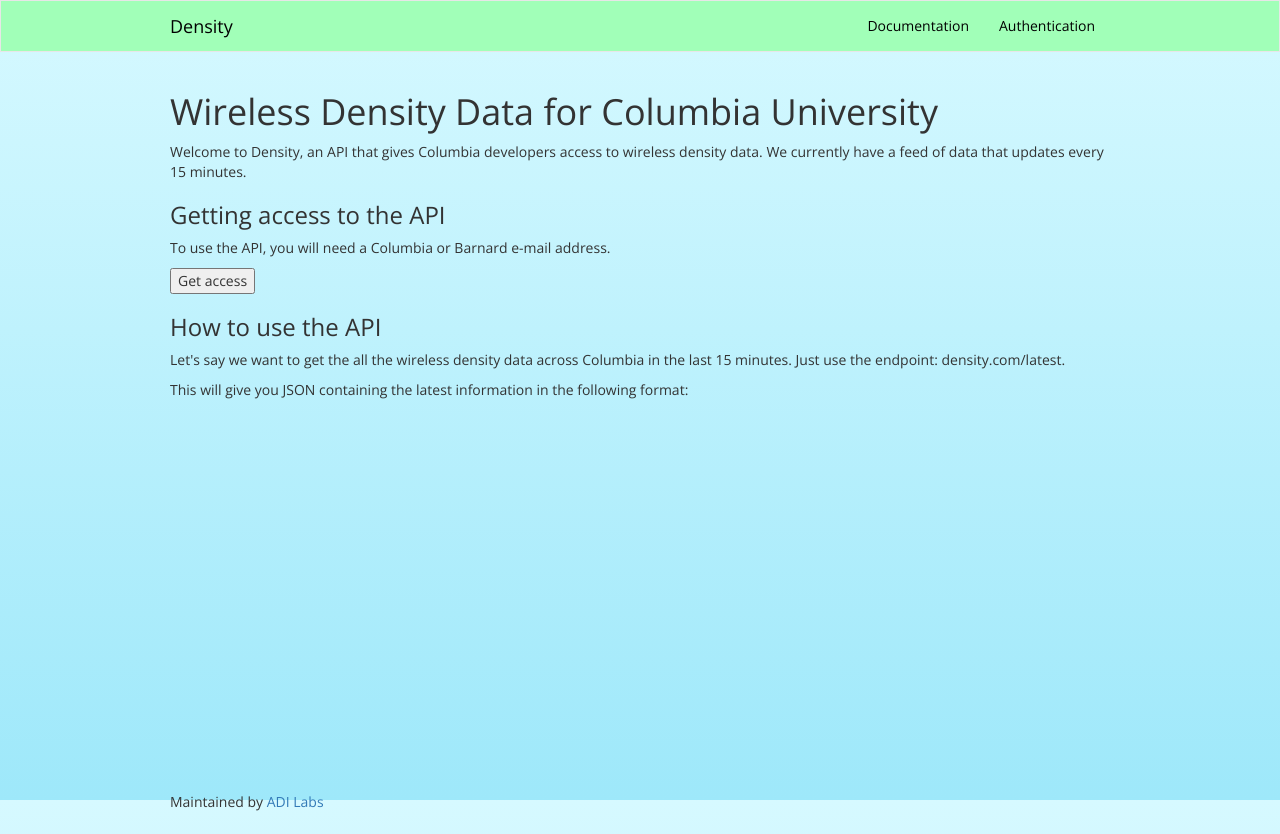
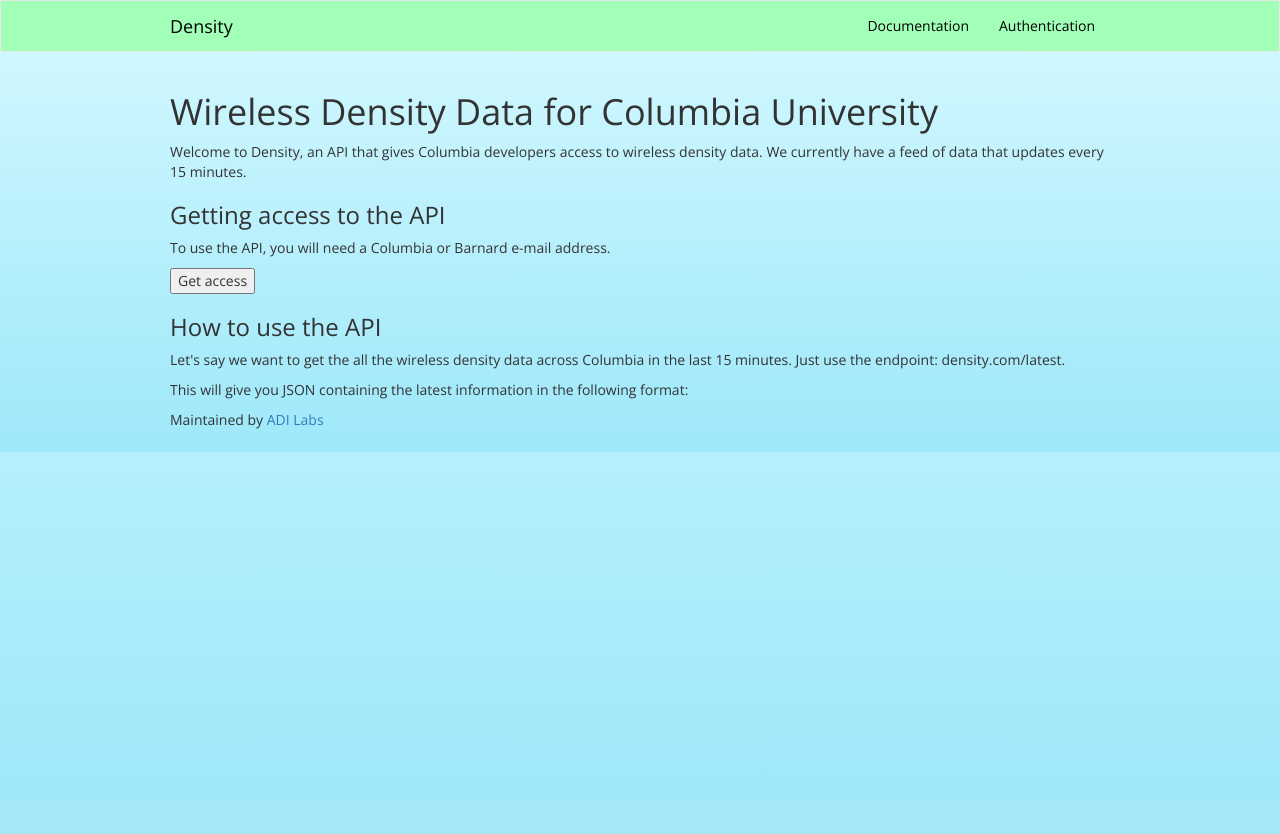
Before and after one commit to ADI-Labs/density, a Flask app: page / in a window 1280 px wide. After the commit the page ends 499 px from the top, so only its background shows below. Run offline with Flask 2, Linux system fonts and the light colour scheme; some libraries are stand-ins or nearby versions.

Commit message:
percent full never goes above 100, edited height in style.css

```diff
--- a/density/density.py
+++ b/density/density.py
@@ -226,6 +226,9 @@ def capacity():
         # Cast one of the numbers into a float, get a percentile by multiplying
         # 100, round the percentage and cast it back into a int.
         percent_full = int(round(float(cur_client_count)/capacity*100))
+        if percent_full > 100:
+            percent_full = 100
+
         locations.append({"name": groupName, "fullness": percent_full})
 
     return render_template('capacity.html', locations=locations)
--- a/density/static/style.css
+++ b/density/static/style.css
@@ -1,5 +1,5 @@
 html, body {
-    height: 100%;
+    min-height: 100%;
     background: rgb(214,249,255); /* Old browsers */
     background: -moz-linear-gradient(top,  rgba(214,249,255,1) 0%, rgba(158,232,250,1) 100%); /* FF3.6+ */
     background: -webkit-gradient(linear, left top, left bottom, color-stop(0%,rgba(214,249,255,1)), color-stop(100%,rgba(158,232,250,1))); /* Chrome,Safari4+ */
```
